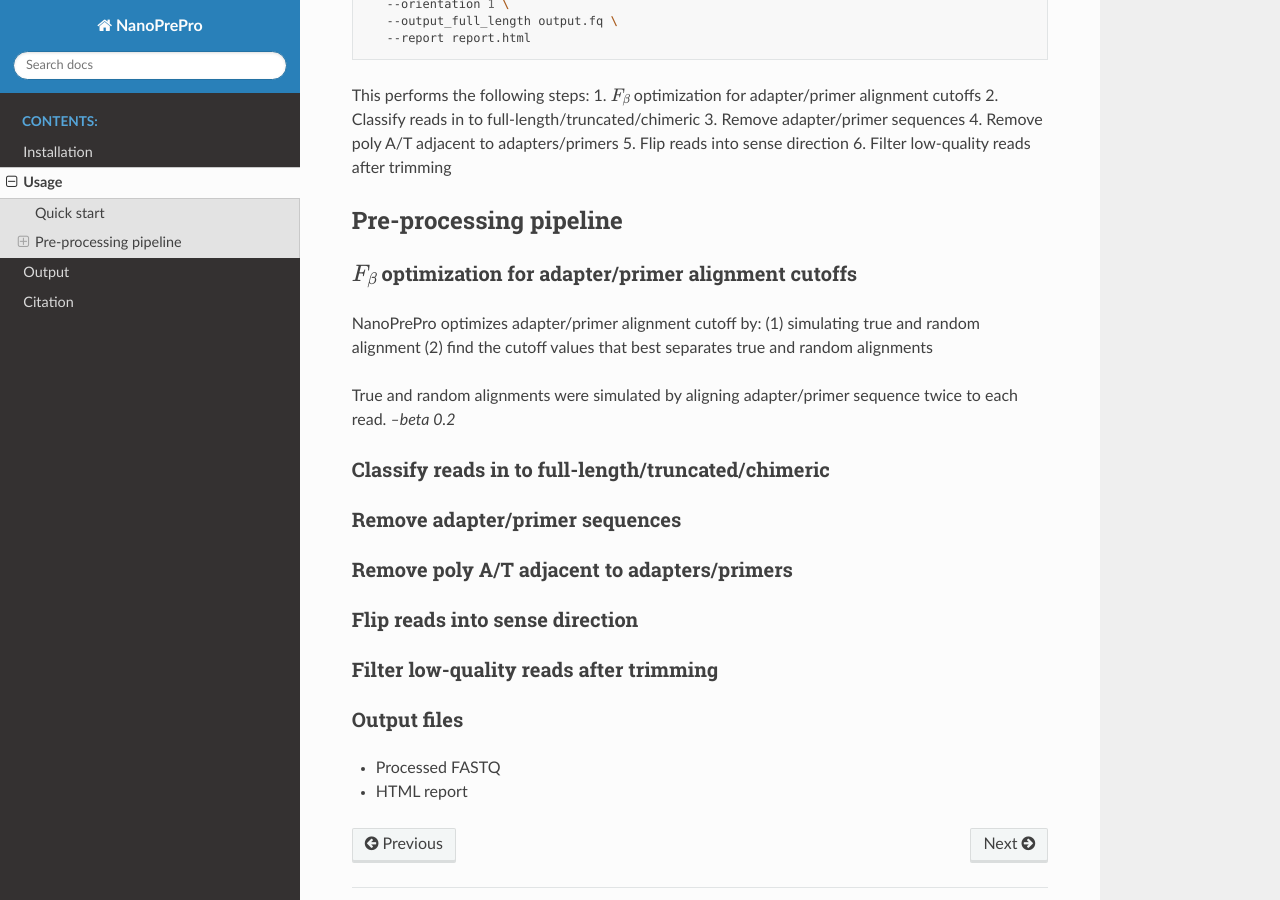
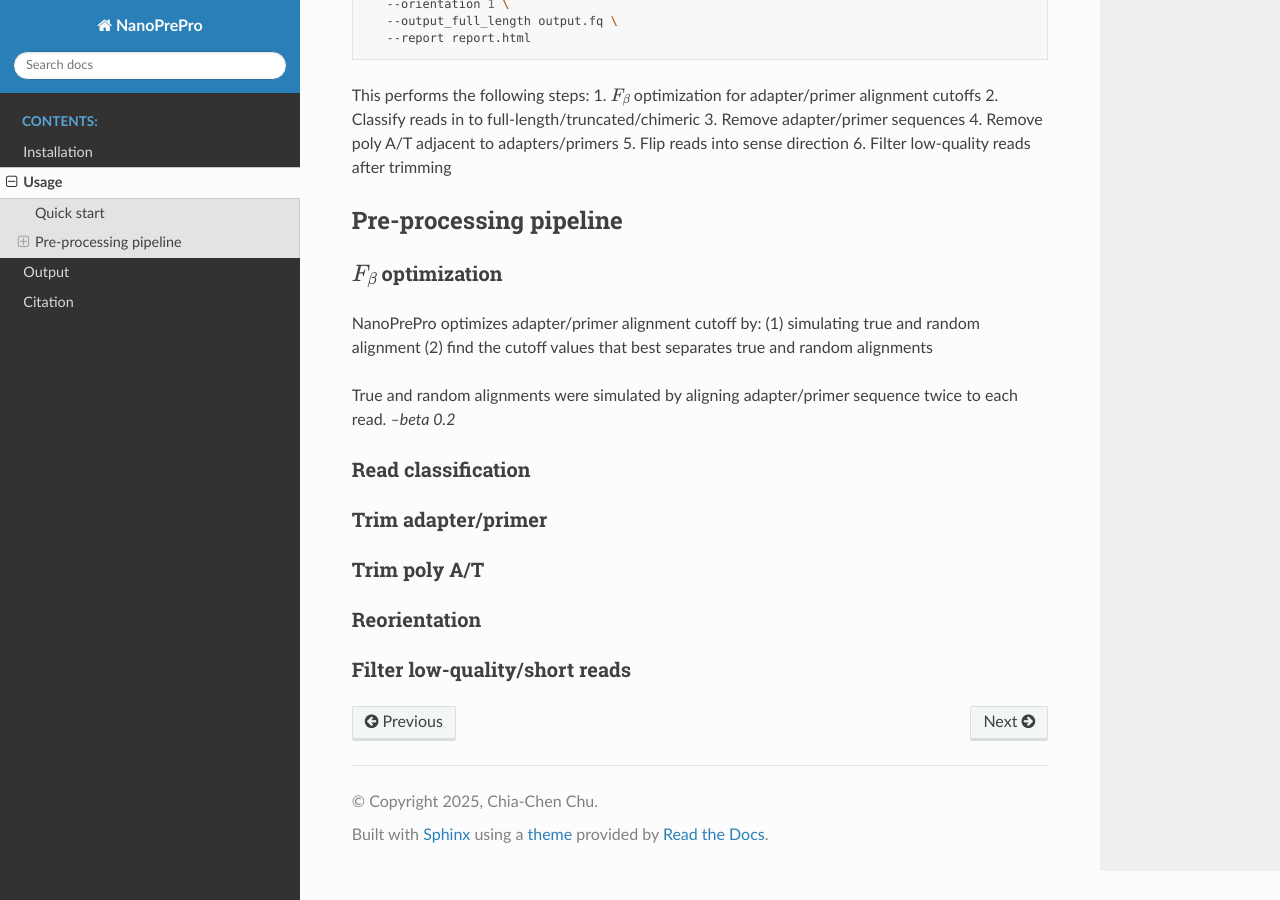
Before and after one commit to jerry955071/NanoPreP, a Sphinx documentation site: the page built from docs/source/usage.rst, in a window 1280 px wide and 900 px high, scrolled down 415 px. Built offline with Sphinx 7.4.7 and the Read the Docs theme 3.1.0, drawn with Linux system fonts in a browser that asks for light colours; pages that are not in the unit, such as notebooks, are missing from menus.

Commit message:
Updated output.rst usage.rst

```diff
--- a/docs/source/usage.rst
+++ b/docs/source/usage.rst
@@ -31,7 +31,7 @@ This performs the following steps:
 Pre-processing pipeline
 -------------
 
-:math:`F_{\beta}` optimization for adapter/primer alignment cutoffs
+:math:`F_{\beta}` optimization
 ~~~~~~~~~~~~~
 NanoPrePro optimizes adapter/primer alignment cutoff by:
 (1) simulating true and random alignment
@@ -40,22 +40,17 @@ NanoPrePro optimizes adapter/primer alignment cutoff by:
 True and random alignments were simulated by aligning adapter/primer sequence twice to each read.
 `--beta 0.2`
 
-Classify reads in to full-length/truncated/chimeric
+Read classification
 ~~~~~~~~~~~~~
 
-Remove adapter/primer sequences
+Trim adapter/primer
 ~~~~~~~~~~~~~
 
-Remove poly A/T adjacent to adapters/primers
+Trim poly A/T
 ~~~~~~~~~~~~~
 
-Flip reads into sense direction
+Reorientation
 ~~~~~~~~~~~~~
 
-Filter low-quality reads after trimming
+Filter low-quality/short reads
 ~~~~~~~~~~~~~
-
-Output files
-~~~~~~~~~~~~~
-- Processed FASTQ
-- HTML report
```
Also changed, not shown: docs/source/output.rst (+6 -6 lines).
